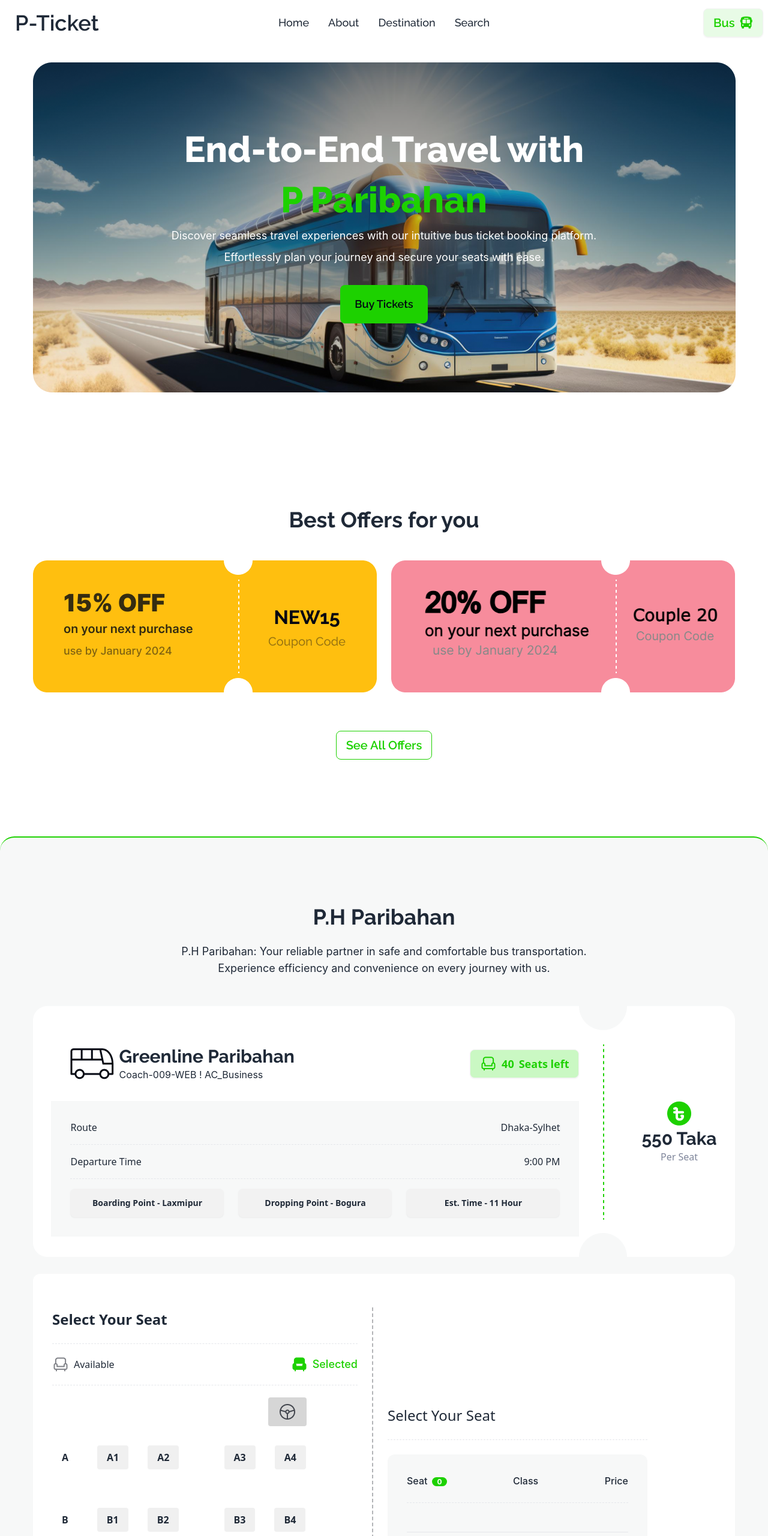
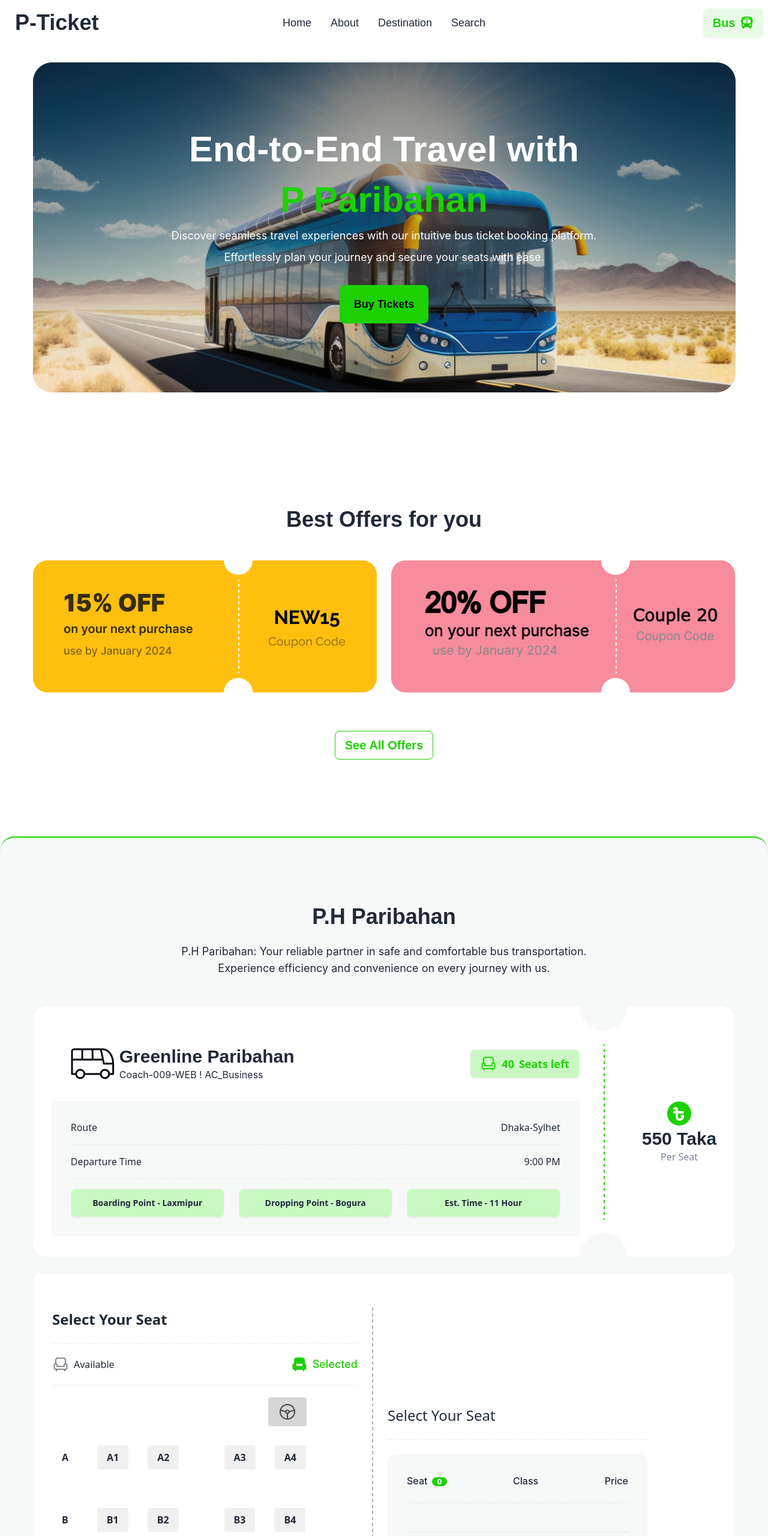
Before and after one commit to devshawon19/hero-ticket, a plain HTML site: page index.html in a window 1280 px wide. Shown: the top 2560 px of the page at 60% size. Drawn offline with nearby package versions, Linux system fonts and the light colour scheme.

Commit message:
fixed issues

```diff
--- a/index.html
+++ b/index.html
@@ -25,7 +25,7 @@
     <header class="container mx-auto">
         <!-- navbar starts -->
         <nav>
-            <div class="navbar bg-base-100 flex items-center">
+            <div class="navbar bg-white flex items-center">
                 <div class="navbar-start">
                     <div class="dropdown">
                         <div tabindex="0" role="button" class="btn btn-ghost lg:hidden">
@@ -54,7 +54,7 @@
                     </ul>
                 </div>
                 <div class="navbar-end">
-                    <button class="btn text-[#1dd100] bg-[#1dd10019] raleway-bold text-xl rounded-lg">Bus <i
+                    <button class="btn border-0 text-[#1dd100] bg-[#1dd10019] raleway-bold text-xl rounded-lg">Bus <i
                             class="fa-solid fa-bus"></i></button>
                 </div>
             </div>
@@ -144,9 +144,9 @@
                         </div>
                         <hr class="border-dashed">
                         <div class="btn-group flex lg:flex-row flex-col gap-6">
-                            <button class="btn btn-wide">Boarding Point - Laxmipur</button>
-                            <button class="btn btn-wide">Dropping Point - Bogura</button>
-                            <button class="btn btn-wide">Est. Time - 11 Hour</button>
+                            <button class="btn btn-wide bg-[#caf8c3]">Boarding Point - Laxmipur</button>
+                            <button class="btn btn-wide  bg-[#caf8c3]">Dropping Point - Bogura</button>
+                            <button class="btn btn-wide  bg-[#caf8c3]">Est. Time - 11 Hour</button>
                         </div>
                     </div>
                 </div>
@@ -500,20 +500,20 @@
                         <div class="my-6">
                             <h3 class="inter-semibold text-base">Passenger Name<span class="text-red-400">*</span></h3>
                             <input id="input-name" type="text" required placeholder="Enter your name"
-                                class="input input-bordered w-full" />
+                                class="input input-bordered w-full bg-white border-black" />
                         </div>
                         <div class="my-6">
                             <h3 class="inter-semibold text-base">Phone Number<span class="text-red-400">*</span></h3>
                             <input id="input-phone" type="text" required placeholder="Enter your phone number"
-                                class="input input-bordered w-full" />
+                                class="input input-bordered w-full bg-white border-black" />
                         </div>
                         <div class="my-6">
                             <h3 class="inter-semibold text-base">Email ID</h3>
                             <input id="input-email" type="text" placeholder="Enter your email id"
-                                class="input input-bordered w-full" />
+                                class="input input-bordered w-full bg-white border-black" />
                         </div>
                         <a id="modal-link"><button disabled id="next-button" type="button"
-                                class="btn w-full bg-[#1dd100] text-white text-base">Next</button></a>
+                                class="btn w-full bg-[#1dd100] text-black">Next</button></a>
 
                         <div
                             class="flex flex-col lg:items-stretch items center lg:flex-row justify-center lg:justify-around my-6">
--- a/styles/styles.css
+++ b/styles/styles.css
@@ -1,3 +1,6 @@
+body{
+    background-color: white;
+}
 /* font raleway */
 @import url('https://fonts.googleapis.com/css2?family=Raleway:ital,wght@0,100..900;1,100..900&display=swap');
 
```
